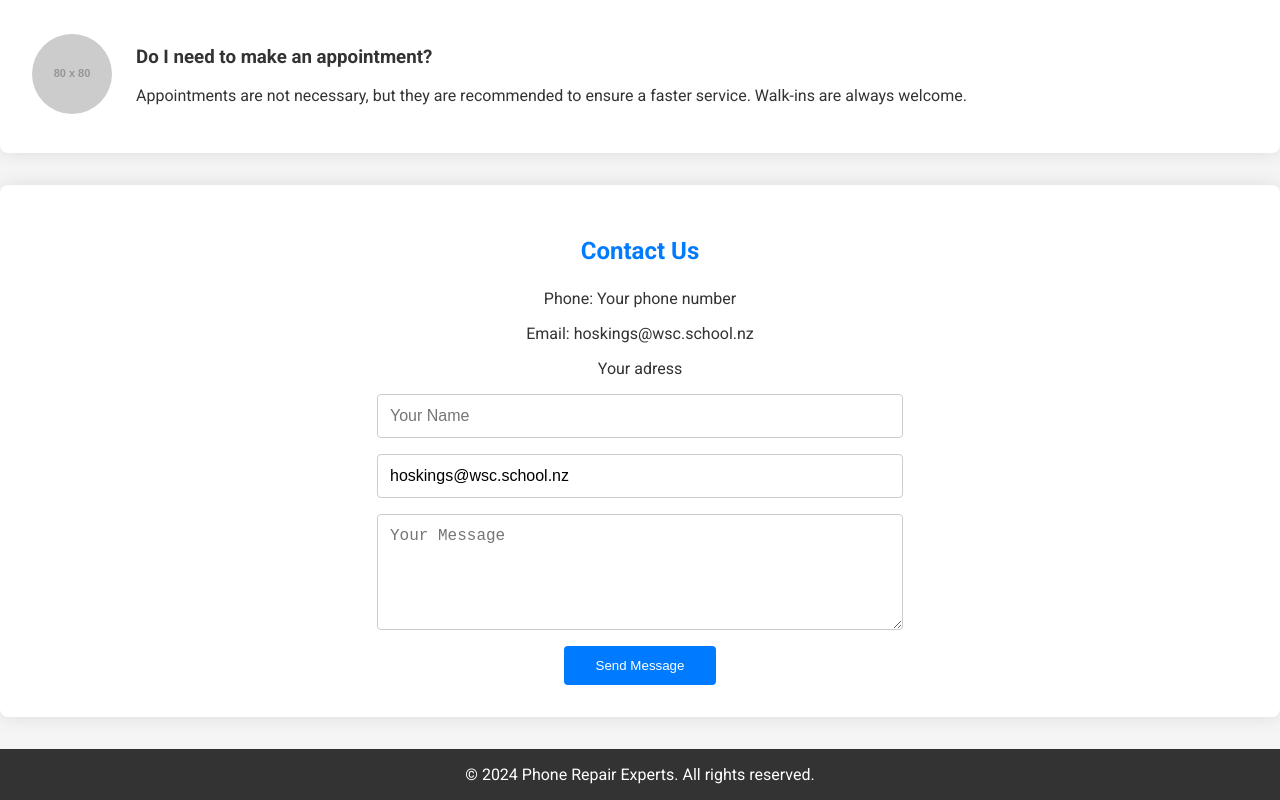
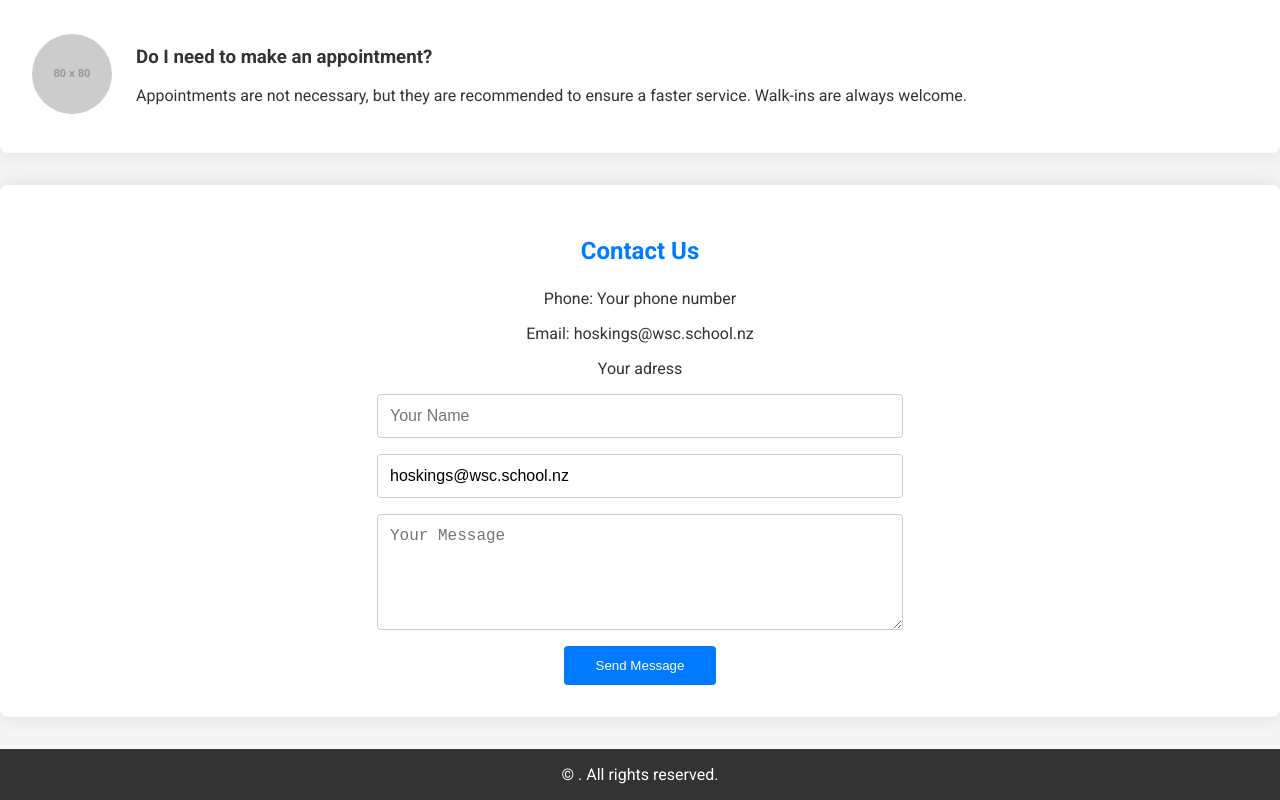
Before and after one commit to EgorDorodnyi/WebsiteTemplate, a plain HTML site: page in/Index.html in a window 1280 px wide. Shown: the part 2634-3434 px from the top of the page. Drawn offline with Linux system fonts and the light colour scheme; placeholder pictures from the web are drawn by us.

Commit message:
update
h

```diff
--- a/in/Index.html
+++ b/in/Index.html
@@ -269,7 +269,7 @@
         </form>
     </section>
     <footer>
-        <p>&copy; 2024 Phone Repair Experts. All rights reserved.</p>
+        <p>&copy; . All rights reserved.</p>
     </footer>
 </body>
 </html>
```
